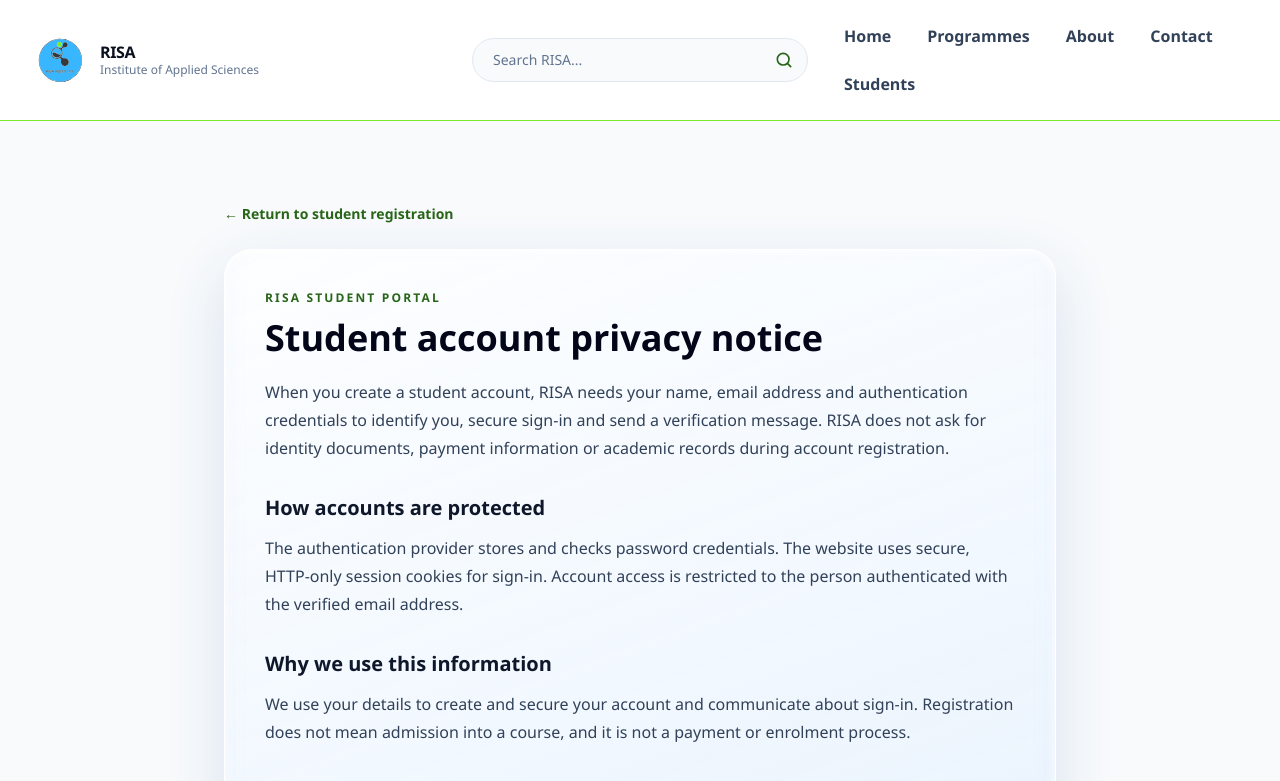
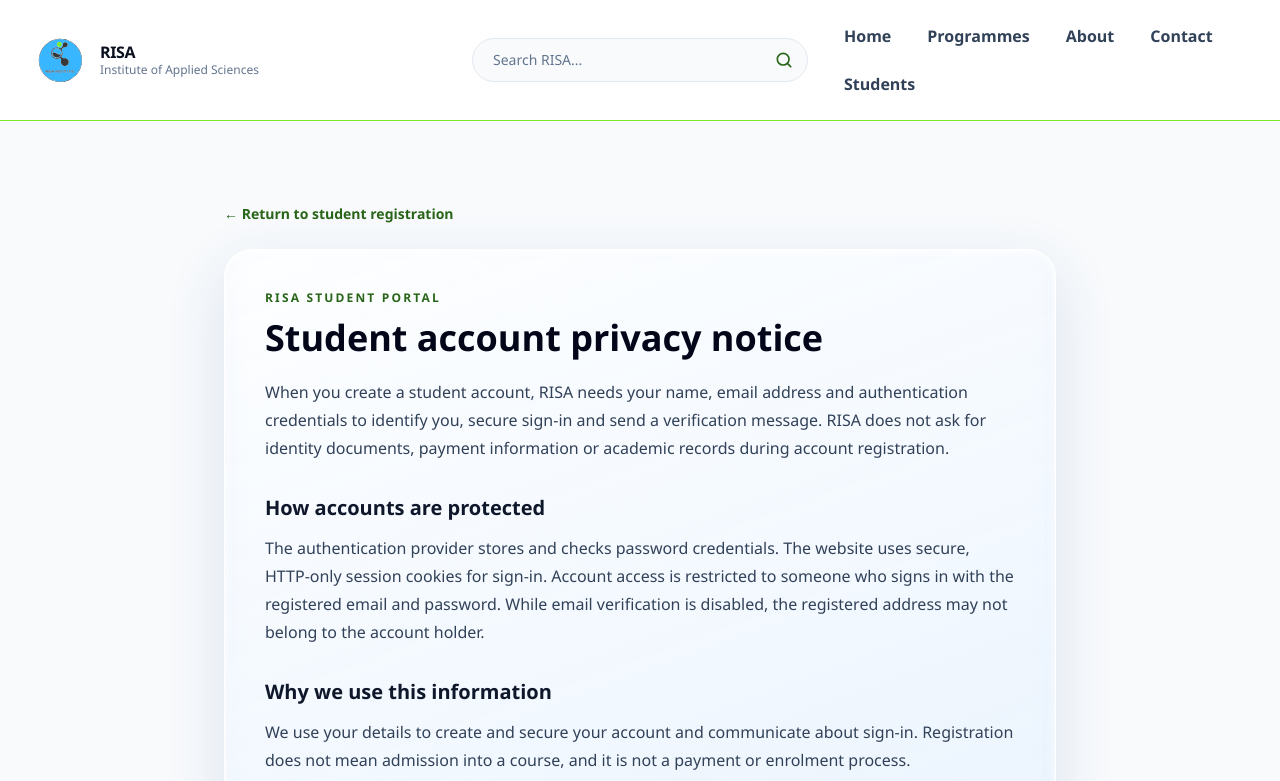
Before and after one commit to RISA-INSTITUTE-WEBSITE/super-duper-spork, a Next.js app: page /students/privacy in a window 1280 px wide. Shown: the top 781 px of the page. Built offline with nearby package versions, Linux system fonts and the light colour scheme.

Commit message:
feat(auth): adapt student portal copy for instant registration (page.tsx)

```diff
--- a/src/app/students/privacy/page.tsx
+++ b/src/app/students/privacy/page.tsx
@@ -37,7 +37,9 @@ export default function StudentPrivacyNoticePage() {
         <p className="mt-3 leading-7 text-slate-700">
           The authentication provider stores and checks password credentials. The website
           uses secure, HTTP-only session cookies for sign-in. Account access is restricted
-          to the person authenticated with the verified email address.
+          to someone who signs in with the registered email and password. While
+          email verification is disabled, the registered address may not belong to
+          the account holder.
         </p>
         <h2 className="mt-8 font-heading text-xl font-semibold">
           Why we use this information
```
